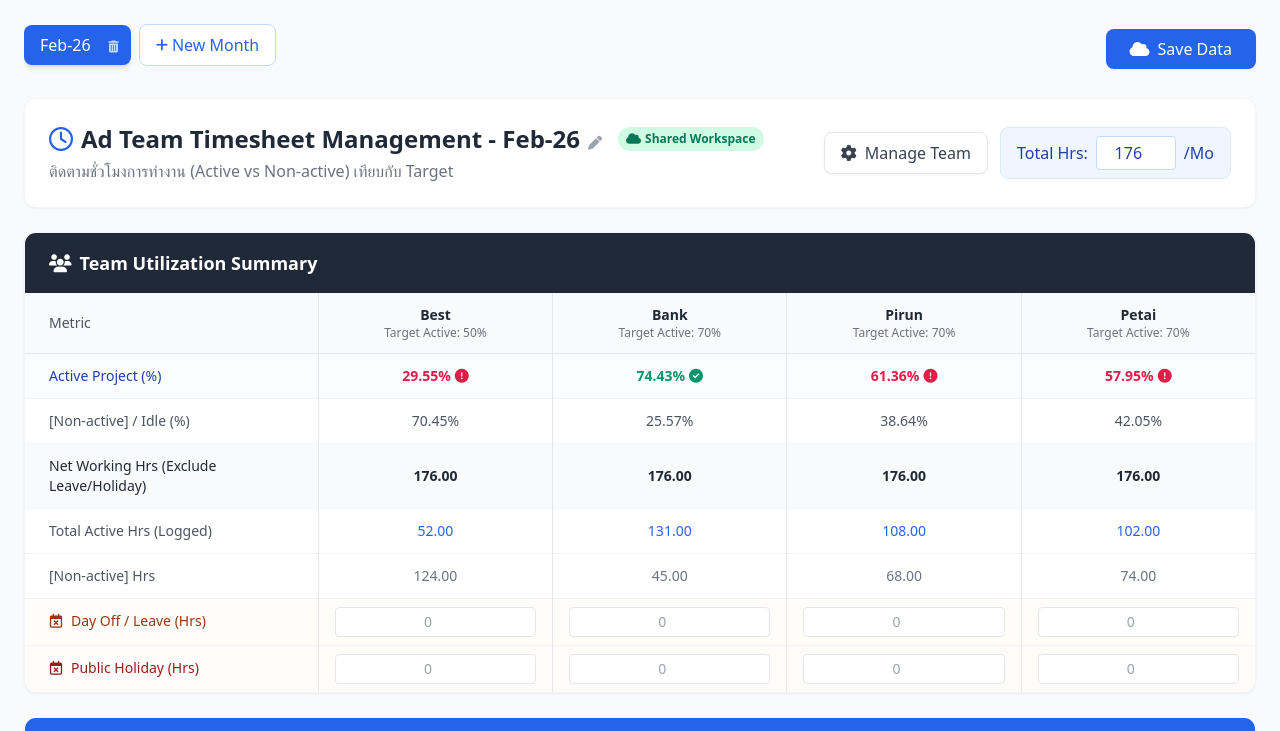
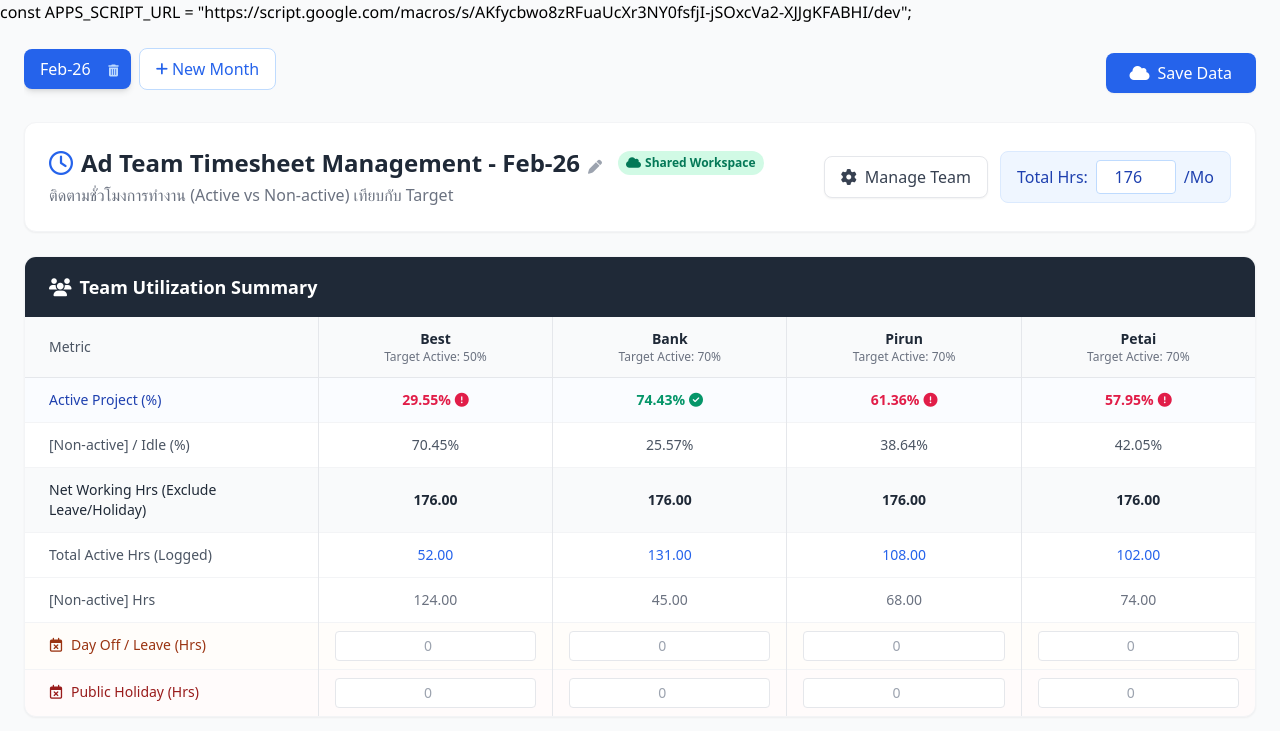
Before and after one commit to tctadwords-best/dmteamtimesheet, a plain HTML site: page index.html in a window 1280 px wide. Shown: the top 731 px of the page. Drawn offline with nearby package versions, Linux system fonts and the light colour scheme.

Commit message:
Update index.html

```diff
--- a/index.html
+++ b/index.html
@@ -31,6 +31,9 @@
         };
         window.dispatchEvent(new Event('firebase-loaded'));
     </script>
+
+const APPS_SCRIPT_URL = "https://script.google.com/macros/s/AKfycbwo8zRFuaUcXr3NY0fsfjI-jSOxcVa2-XJJgKFABHI/dev";
+
 
     <style>
         /* Hide scrollbar for tabs */
```
